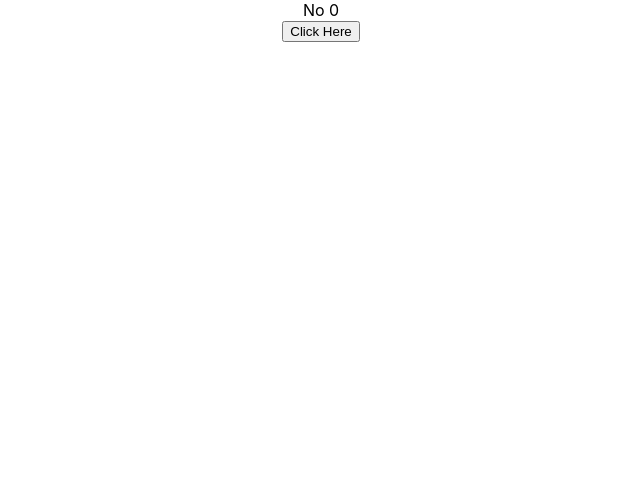
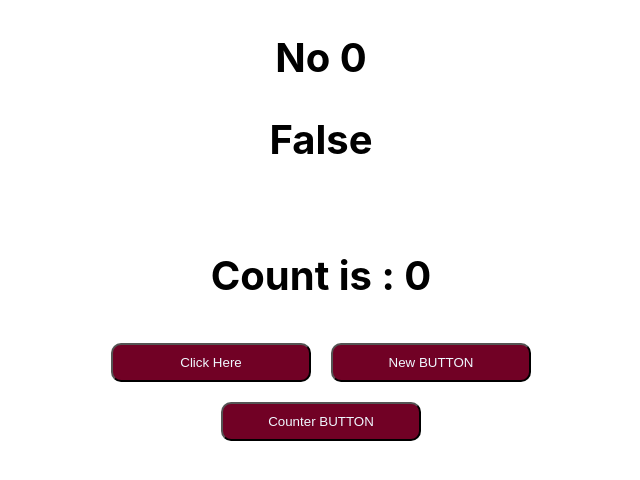
Before and after one commit to ChanukaNadun/React-Team, a React (Create React App) app: page / in a window 1280 px wide. Shown: the top 480 px of the page, without its empty margins (319-959 px from the left). Built offline with nearby package versions, Linux system fonts and the light colour scheme.

Commit message:
introduction of useEffect

```diff
--- a/src/App.css
+++ b/src/App.css
@@ -36,3 +36,17 @@
     transform: rotate(360deg);
   }
 }
+
+.font-in-text{
+  font-size: 40px;
+}
+
+.button-useState-UseEffect{
+  width: 200px;
+  background-color: #710125;
+  color: aliceblue;
+  height: auto;
+  padding: 10px;
+  border-radius: 10px;
+  margin: 10px;
+}
--- a/src/App.js
+++ b/src/App.js
@@ -1,28 +1,78 @@
 import logo from './logo.svg';
 import './App.css';
-import { useState } from 'react';
+import { useEffect, useState } from 'react';
 
 function App() {
+//   useState -----------------------------------------
   const [isClicked, setIsClicked] = useState(false);
 
   let [count, setCount] = useState(0);
 
-function handelSubmit(){
-  if(isClicked == false){
-    setIsClicked(true);
-  }else{
-    setIsClicked(false);
+  const [isActive, setIsActive] = useState(false);
+//   useState -----------------------------------------
+  function handelSubmit() {
+    if (isClicked == false) {
+      setIsClicked(true);
+    } else {
+      setIsClicked(false);
+    }
   }
-  setCount(count = count + 1 );
-}
+
+  function handelSubmit2() {
+    if (isActive == false) {
+      setIsActive(true);
+    } else {
+      setIsActive(false);
+    }
+  }
+
+  function handelSubmit3() {
+    setCount((count = count + 1));
+  }
+
+  // Use Effect   --------------------------------------------
+
+  useEffect(() => {
+    console.log(isActive);
+  }, [isActive]);
+
+  useEffect(() => {
+    alert(count);
+  }, [count]);
+
+  // Use Effect   --------------------------------------------
 
   return (
     <div className="App">
 
-      {isClicked ? (<div>Yes {count}</div>) : (<div>No {count}</div>)}
+      {isClicked ? (
+        <h2 className="font-in-text">Yes {count}</h2>
+      ) : (
+        <h2 className="font-in-text">No {count}</h2>
+      )}
 
-      <button onClick={handelSubmit}>Click Here</button>
+      {isActive ? (
+        <h2 className="font-in-text">True</h2>
+      ) : (
+        <h2 className="font-in-text">False</h2>
+      )}{" "}
 
+      <br></br>
+      <h2 className="font-in-text">Count is : {count}</h2>
+
+      <button className="button-useState-UseEffect" onClick={handelSubmit}>
+        Click Here
+      </button>
+
+      <button className="button-useState-UseEffect" onClick={handelSubmit2}>
+        New BUTTON
+      </button>{" "}
+
+      <br></br>
+
+      <button className="button-useState-UseEffect" onClick={handelSubmit3}>
+        Counter BUTTON
+      </button>
     </div>
   );
 }
--- a/src/index.js
+++ b/src/index.js
@@ -6,9 +6,9 @@ import reportWebVitals from './reportWebVitals';
 
 const root = ReactDOM.createRoot(document.getElementById('root'));
 root.render(
-  <React.StrictMode>
+  // <React.StrictMode>
     <App />
-  </React.StrictMode>
+  // </React.StrictMode>
 );
 
 // If you want to start measuring performance in your app, pass a function
```
